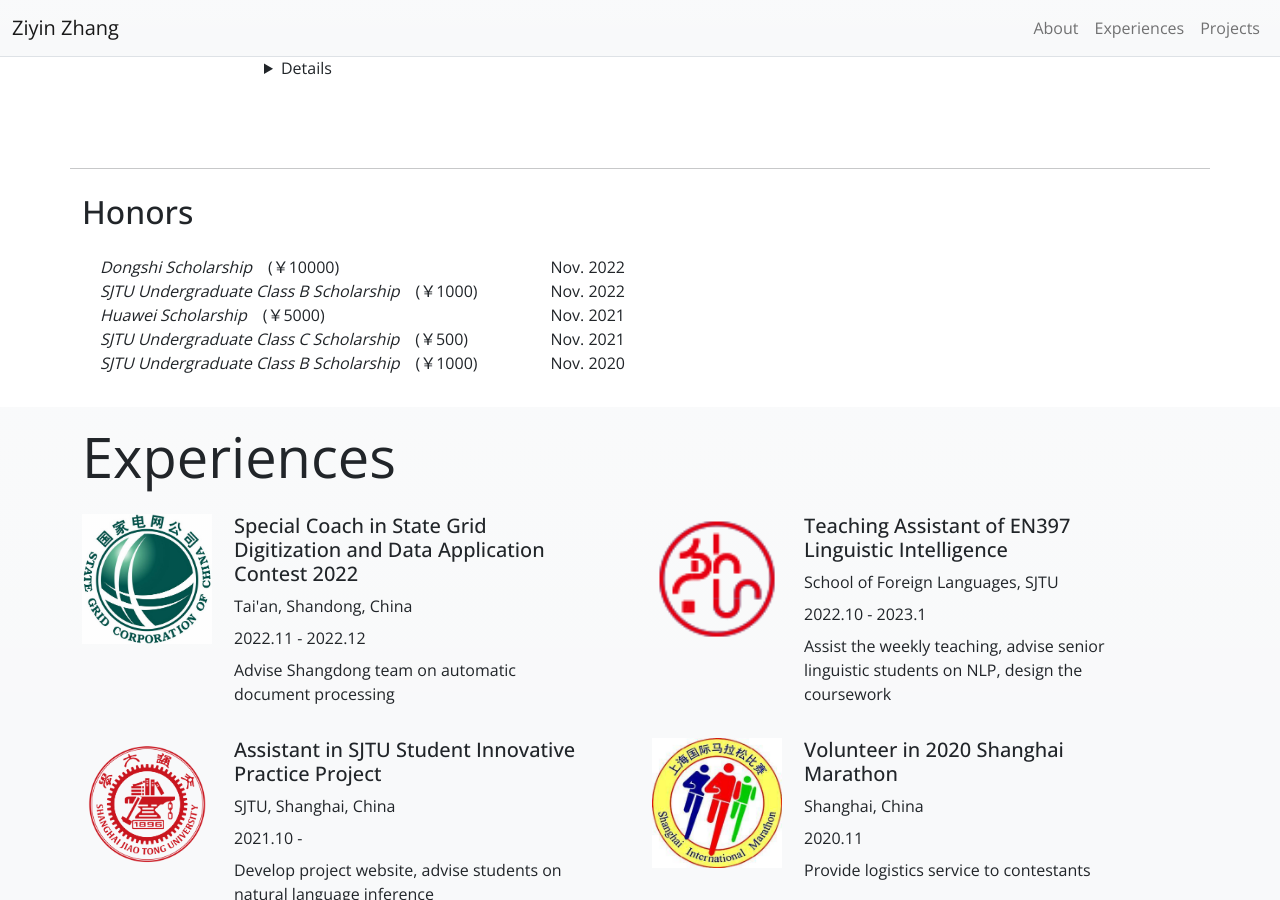
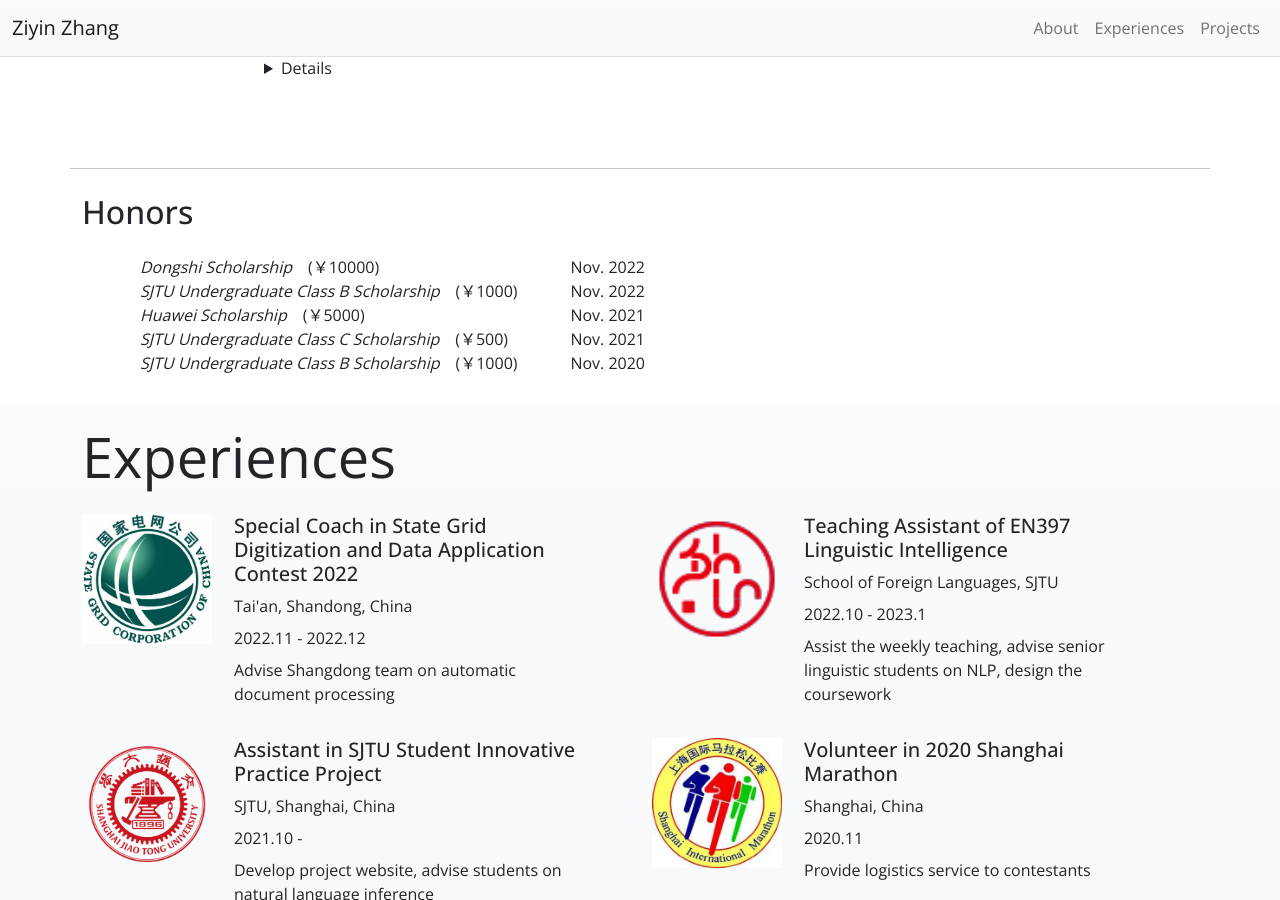
Before and after one commit to Geralt-Targaryen/Geralt-Targaryen.github.io, a Jekyll site: the page built from index.html, in a window 1280 px wide and 900 px high, scrolled down 1245 px. Built offline with Jekyll 4.4.1, drawn with Linux system fonts in a browser that asks for light colours.

Commit message:
honor style

```diff
--- a/_includes/about/about.html
+++ b/_includes/about/about.html
@@ -89,7 +89,7 @@
       <h2>Honors</h2>
       <p class="lead">
         {% for honor in site.data.bio.honor %}
-        <div class="row" style="padding-left: 30px;">
+        <div class="row" style="padding-left: 70px;">
           <div class="col-lg-6">
             <span><em>{{ honor.award }}</em>{{ honor.note }}</span>
             <span style="float:right">{{ honor.time }}</span>
```
